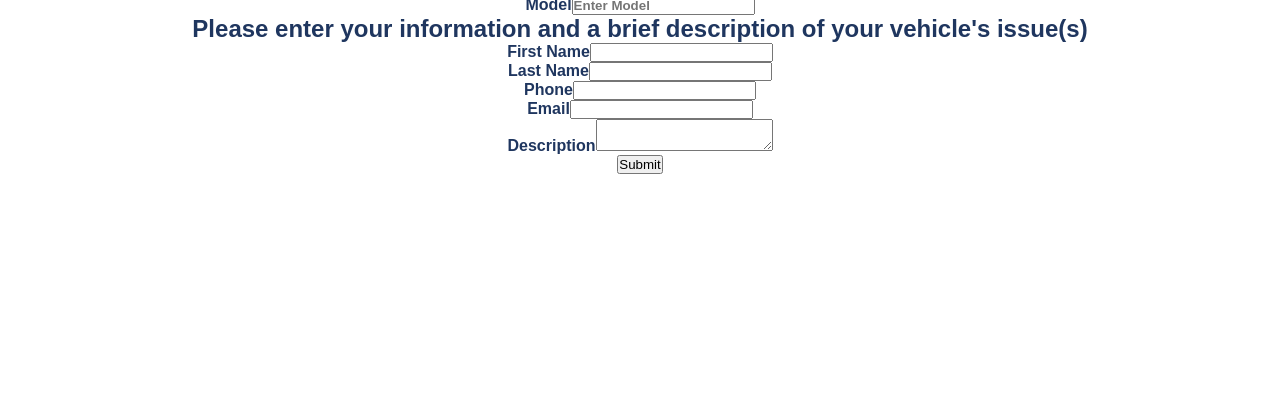
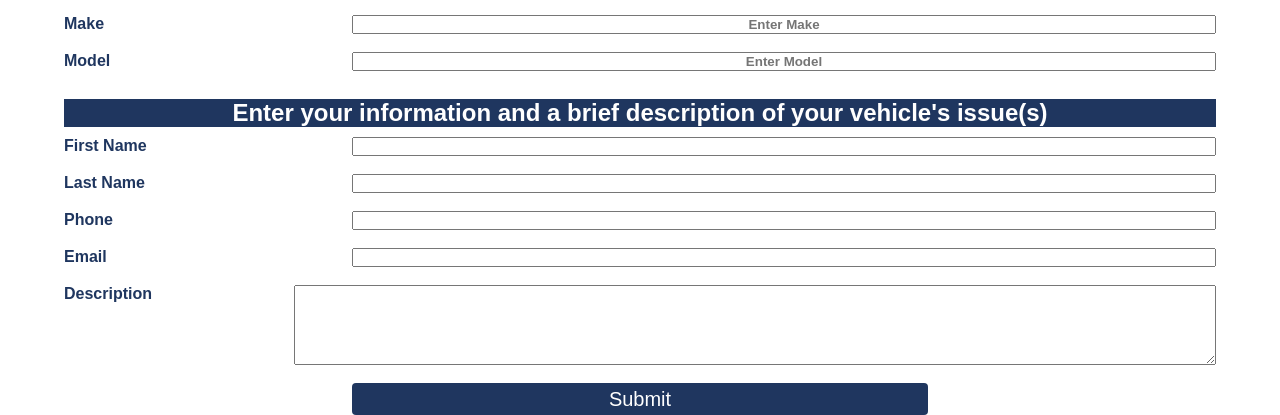
Before and after one commit to acurunner79/lenz-automotive-frontend, a Gatsby site: page /contact in a window 1280 px wide. Shown: the part 506-921 px from the top of the page. Before the commit the page ends 800 px from the top, so only its background shows below. Built offline with nearby package versions, Linux system fonts and the light colour scheme; Gatsby itself is replaced by a stand-in of ours.

Commit message:
Completed basic layout of the form and its contents

```diff
--- a/src/pages/contact.js
+++ b/src/pages/contact.js
@@ -1,6 +1,7 @@
 import React from 'react'
 import Layout from '../components/Layout/Layout'
 import years from '../json/years.json'
+import '../styles/contact.css'
 
 console.log('This is years ', years)
 
@@ -11,7 +12,7 @@ const contact = () => {
       <h1>Contact Page</h1>
       <div className='form-container'>
         <form className='form-card'>
-          <h2>Please enter vehicle information</h2>
+          <h2 className='form-input-header'>Please enter vehicle information</h2>
           <label className='form-label'>Year
             <select className='form-select' >
               {years.map(year => {
@@ -34,28 +35,28 @@ const contact = () => {
             />
           </label>
           <br/>
-          <h2>Please enter your information and a brief description of your vehicle's issue(s)</h2>
-          <label>First Name
-            <input />
+          <h2 className='form-input-header'>Enter your information and a brief description of your vehicle's issue(s)</h2>
+          <label className='form-label'>First Name
+            <input className='form-input'/>
           </label>
           <br/>
-          <label>Last Name
-            <input />
+          <label className='form-label'>Last Name
+            <input className='form-input'/>
           </label>
           <br/>
-          <label>Phone
-            <input />
+          <label className='form-label'>Phone
+            <input className='form-input'/>
           </label>
           <br/>
-          <label>Email
-            <input />
+          <label className='form-label'>Email
+            <input className='form-input'/>
           </label>
           <br/>
-          <label>Description
-            <textarea/>
+          <label className='form-label'>Description<br/>
+            <textarea className='form-textarea'/>
           </label>
           <br/>
-          <button type='submit'>Submit</button>
+          <button className= 'form-button' type='submit'>Submit</button>
         </form>
       </div>
     </Layout>
--- /dev/null
+++ b/src/styles/contact.css
@@ -0,0 +1,46 @@
+.form-card{
+    width: 90%;
+    margin: 0 auto;
+    display: flex;
+    flex-direction: column;
+    justify-content: space-between;
+}
+
+.form-input-header{
+    color: white;
+    background-color: rgb(31, 54, 95);
+    margin: 10px auto;
+    width: 100%;
+}
+
+label.form-label{
+    text-align: left;
+    display: flex;
+    justify-content: space-between;
+}
+
+.form-input::placeholder, .form-select::placeholder{
+    text-align: center;
+}
+
+.form-input{
+    width: 75%;
+    /* margin: 3px 10px; */
+}
+
+.form-textarea{
+    width: 80%;
+    height: 80px;
+}
+
+.form-button{
+    width: 50%;
+    height: 2rem;
+    margin: 0 auto;
+    background-color: rgb(31, 54, 95);
+    color: white;
+    font-size: 20px;
+    font-family: 'Montserrat', sans-serif;
+    border: 1px solid transparent;
+    border-radius: 4px;
+}
```
